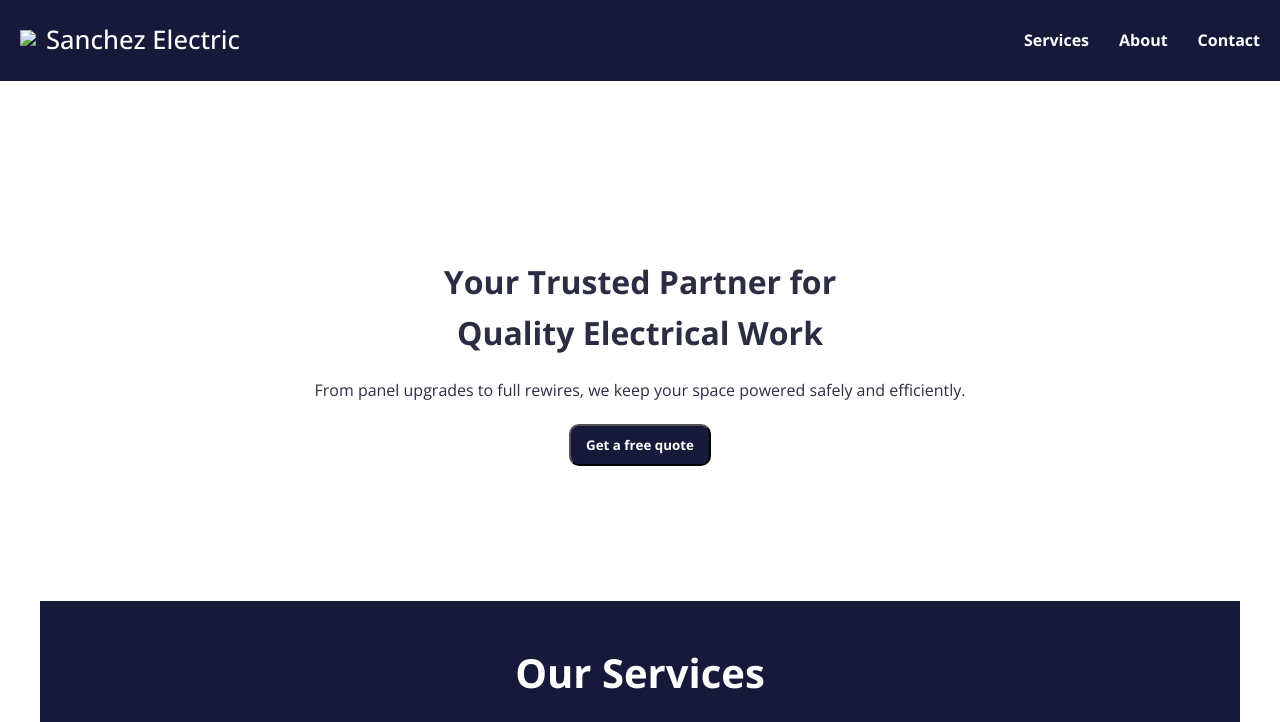
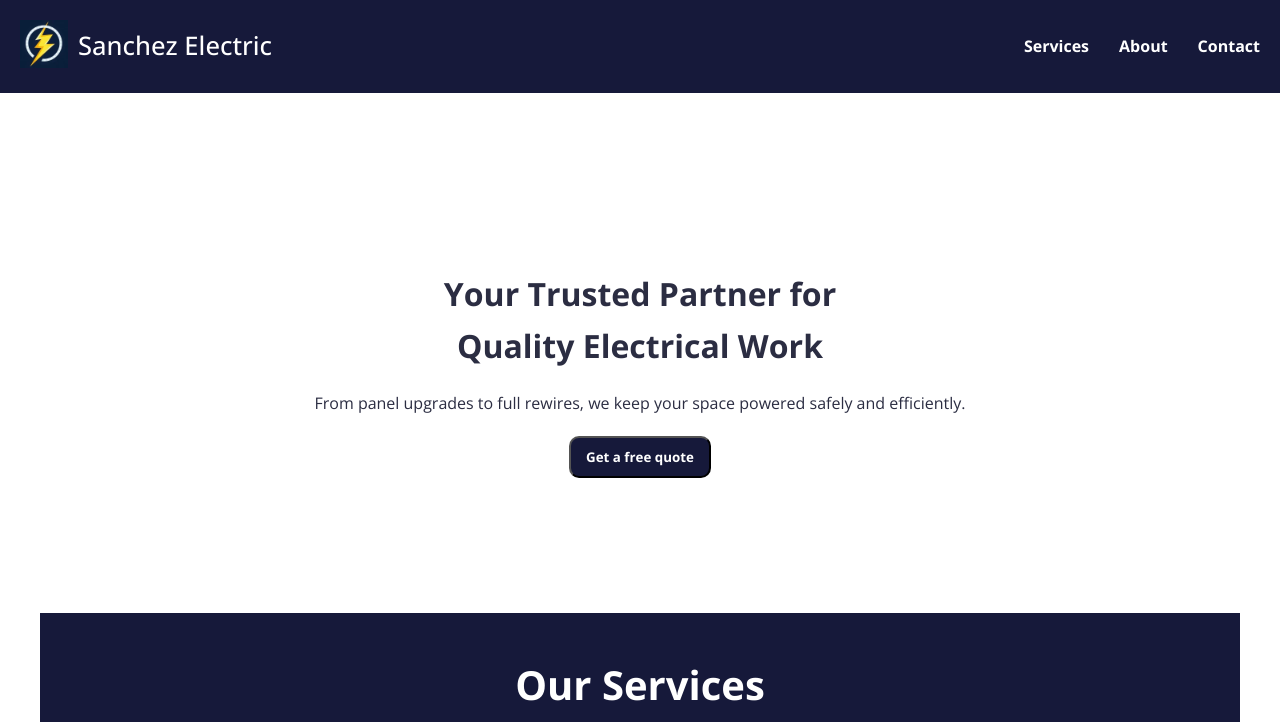
Before and after one commit to milgor931/sanchez-electric, a plain HTML site: page index.html in a window 1280 px wide. Shown: the top 722 px of the page. Drawn offline with nearby package versions, Linux system fonts and the light colour scheme; the site is published under a folder, as on GitHub Pages, so addresses that start at the root find nothing.

Commit message:
updated logo link

```diff
--- a/index.html
+++ b/index.html
@@ -18,7 +18,7 @@
     <!-- Header Section -->
     <header>
         <div class="logo">
-            <a href="/"><img src="/assets/pedro-sanchez-electric-logo.webp" /></a>
+            <a href="/"><img src="./assets/pedro-sanchez-electric-logo.webp" /></a>
             <h1>Sanchez Electric</h1>
         </div>
         <nav>
```
